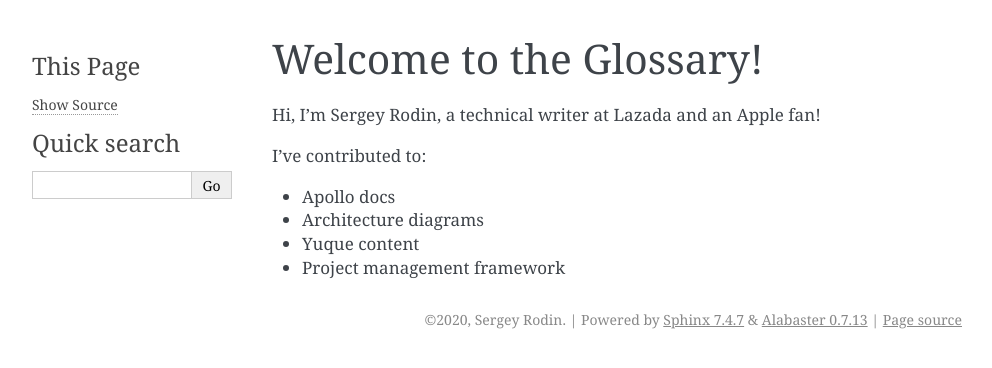
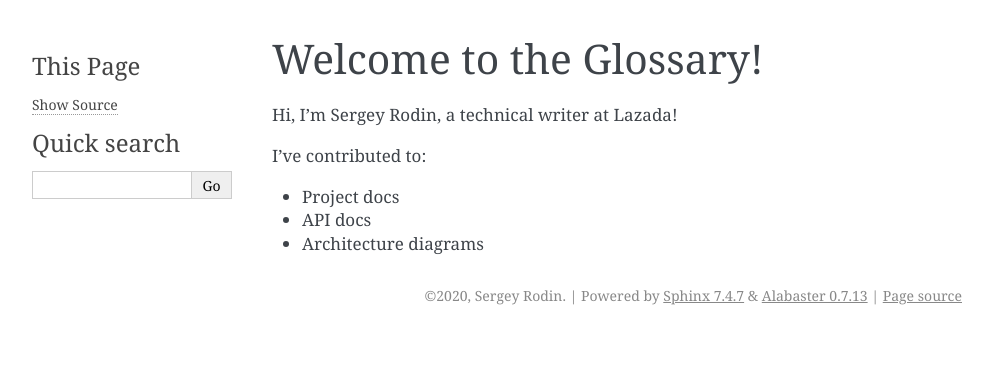
Before and after one commit to RodinGolodin/glossary-docs, a Sphinx documentation site: the page built from docs/about-me.rst, in a window 1280 px wide. Shown: the top 368 px of the page, without its empty margins (148-1140 px from the left). Built offline with Sphinx 7.4.7, drawn with Linux system fonts in a browser that asks for light colours.

Commit message:
Banished .DS_Store and modified info about myself

```diff
--- a/docs/about-me.rst
+++ b/docs/about-me.rst
@@ -1,11 +1,10 @@
 Welcome to the Glossary!
 ====================
 
-Hi, I'm Sergey Rodin, a technical writer at Lazada and an Apple fan!
+Hi, I'm Sergey Rodin, a technical writer at Lazada!
 
 I've contributed to:
 
-*   Apollo docs
+*   Project docs
+*	API docs
 *   Architecture diagrams
-*   Yuque content
-*	Project management framework
```
Also changed, not shown: 1 other file.
